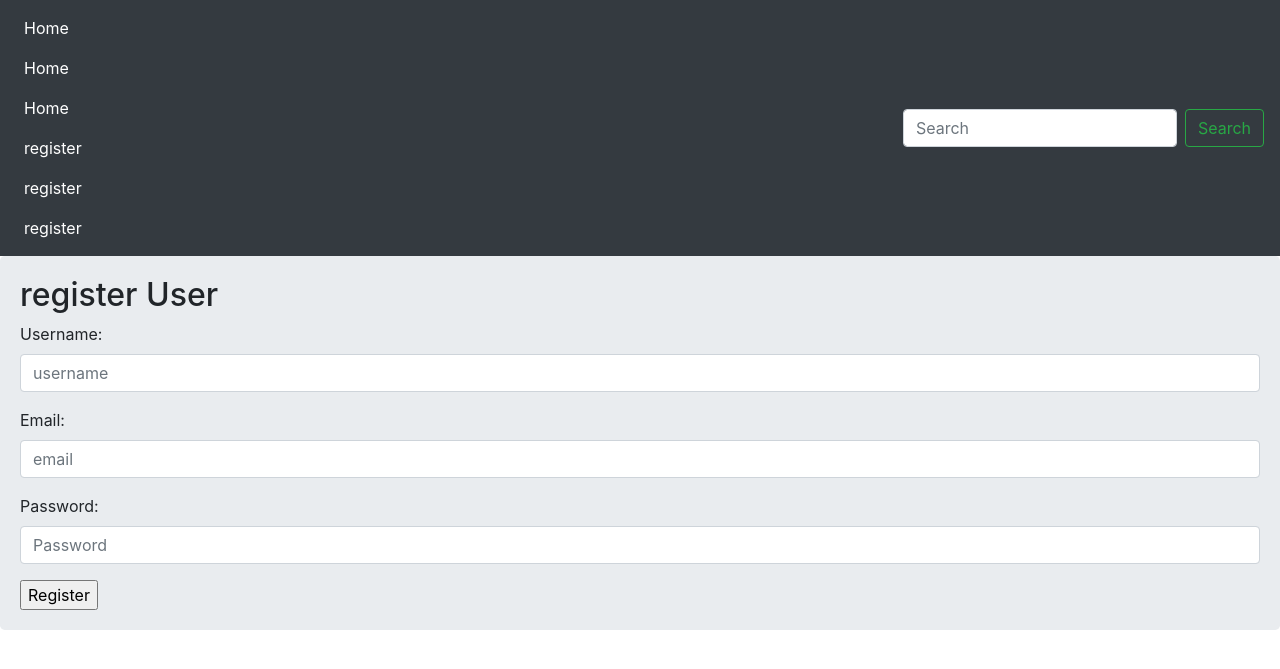
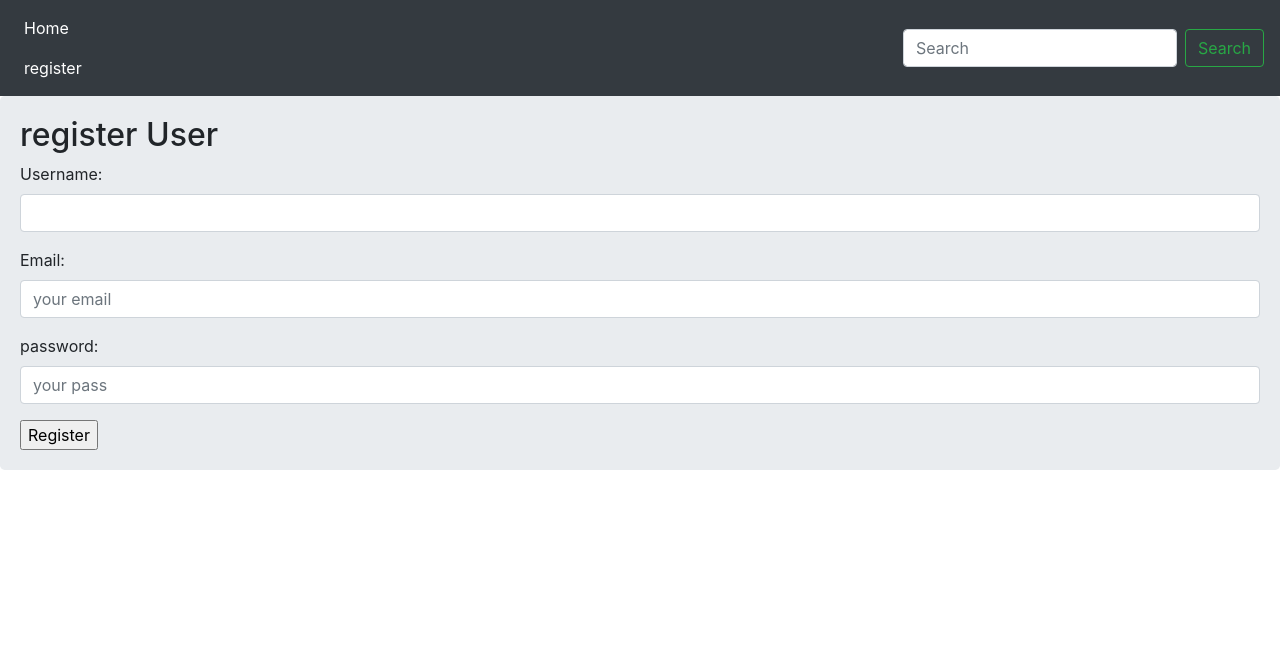
Before and after one commit to themo1224/stackoverflow, a Django app: page /account/register/ in a window 1280 px wide. Shown: the top 669 px of the page. Run offline with Django 4.2, Linux system fonts and the light colour scheme; parts of the project's set-up code (start-up, migrations or seed data) failed here and were passed over; some libraries are stand-ins or nearby versions.

Commit message:
complete register

```diff
--- a/account/forms.py
+++ b/account/forms.py
@@ -2,6 +2,10 @@ from django import forms
 
 
 class UserRegistrationForm(forms.Form):
-    username = forms.CharField(widget=forms.TextInput(attrs={'class': 'form-control' , 'placeholder': 'username'}))
-    email = forms.EmailField(widget=forms.EmailInput(attrs={'class': 'form-control' , 'placeholder': 'email'}))
-    password = forms.CharField(widget=forms.PasswordInput(attrs={'class': 'form-control', 'placeholder': 'Password'}))
+    username = forms.CharField(
+        widget=forms.TextInput(attrs={'class': 'form-control'}))
+
+    email = forms.EmailField(widget=forms.EmailInput(
+        attrs={'class': 'form-control', 'placeholder': 'your email'}))
+    password = forms.CharField(label="password", widget=forms.PasswordInput(
+        attrs={'class': 'form-control', 'placeholder': 'your pass'}))
--- a/account/templates/account/register.html
+++ b/account/templates/account/register.html
@@ -2,7 +2,7 @@
 
 {% block body %}
       <h2>register User</h2>
-      <form action="post" action="">
+      <form method="post" action="" novalidate>
             {% csrf_token %}
             {{form.as_p}}
             <input type="submit" value="Register">
--- a/account/views.py
+++ b/account/views.py
@@ -6,14 +6,17 @@ from django.contrib import messages
 # Create your views here.
 
 class RegisterView(View):
+    form_class = UserRegistrationForm
+    template_name = 'account/register.html'
     def get(self, request):
-        form = UserRegistrationForm()
-        return render(request, 'account/register.html', {'form': form})
+        form = self.form_class()
+        return render(request, self.template_name, {'form': form})
 
     def post(self, request):
-        form= UserRegistrationForm(request.POST)
+        form= self.form_class(request.POST)
         if form.is_valid():
             cd= form.cleaned_data
-            User.objects.create_user(cd['username',cd['email'], cd['password']])
+            User.objects.create_user(cd['username'],cd['email'], cd['password'])
             messages.success(request,'you, registration','success')
             return redirect('home:home')
+        return render(request, self.template_name, {'form': form})
--- a/templates/inc/navbar.html
+++ b/templates/inc/navbar.html
@@ -7,10 +7,6 @@
       <ul class="navbar-nav mr-auto">
         <li class="nav-item active">
           <a class="nav-link" href="{% url 'home:home' %}">Home <span class="sr-only">(current)</span></a>
-          <a class="nav-link" href="{% url 'home:home' %}">Home <span class="sr-only">(current)</span></a>
-          <a class="nav-link" href="{% url 'home:home' %}">Home <span class="sr-only">(current)</span></a>
-          <a class="nav-link" href="{% url 'account:user_register' %}">register</a>
-          <a class="nav-link" href="{% url 'account:user_register' %}">register</a>
           <a class="nav-link" href="{% url 'account:user_register' %}">register</a>
         </li>
 
```
Also changed, not shown: db.sqlite3.
